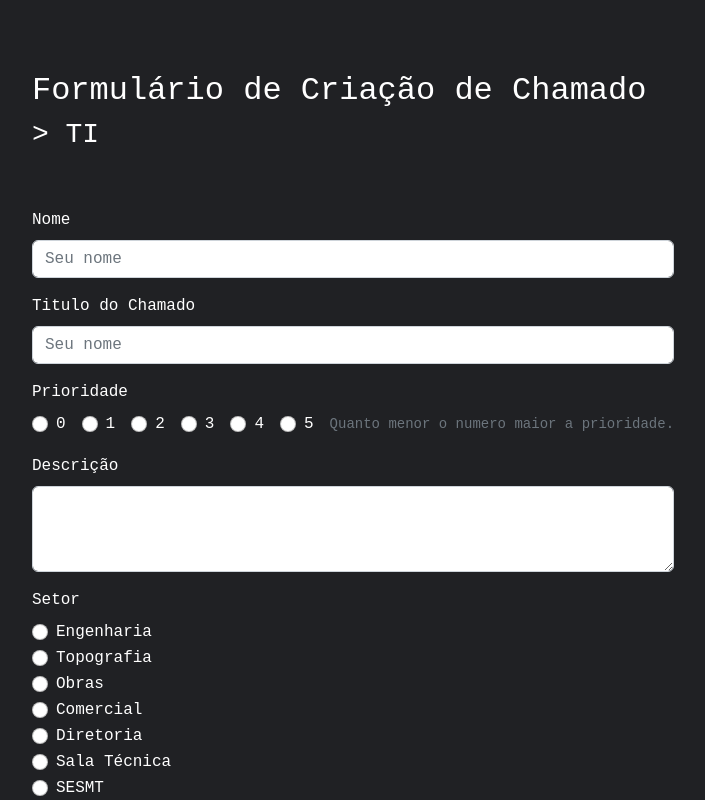
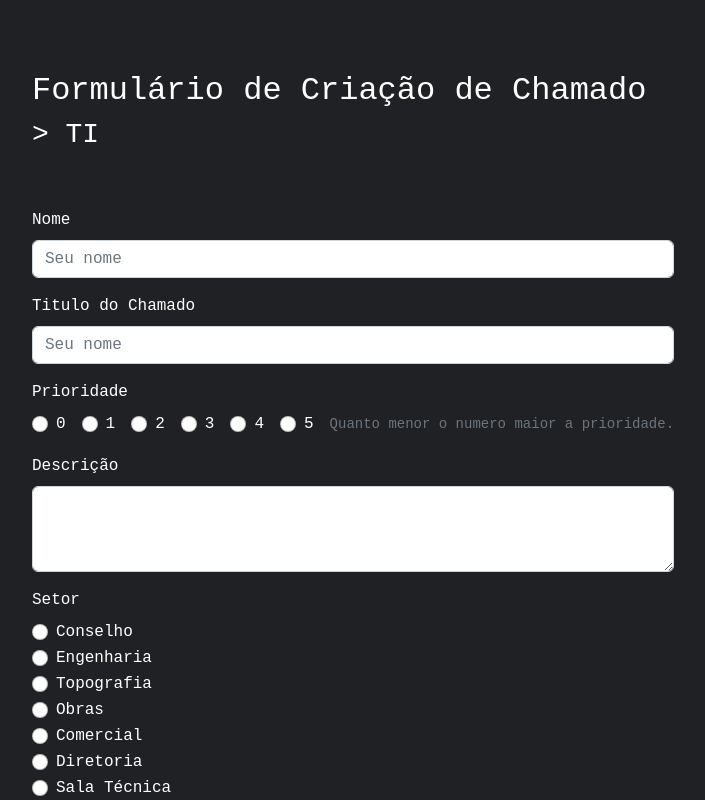
Before and after one commit to AntiKevin/TicketVision, a React (Vite) app: page /chamados/ti in a window 1280 px wide. Shown: the top 800 px of the page, without its empty margins (287-992 px from the left). Built offline with nearby package versions, Linux system fonts and the light colour scheme; a web font is replaced by a local one.

Commit message:
refactor: :recycle: inserting Setor, and refactor
inserting Setor 'Conselho', and refactor the struture of the list for better reading

```diff
--- a/src/components/form-chamados/Design/index.jsx
+++ b/src/components/form-chamados/Design/index.jsx
@@ -126,9 +126,8 @@ export default function TicketDesign() {
           <Form.Label>Setor</Form.Label>
             <div key='inline-radio' className="mb-3">
 
-            {['Engenharia', 'Topografia','Obras',
-              'Comercial','Diretoria','Sala Técnica',
-              'SESMT','Administrativo','Qualidade','TI'].map((setor) => (
+            {['Conselho','Engenharia','Topografia','Obras','Comercial','TI',
+              'Diretoria','Sala Técnica','SESMT','Administrativo','Qualidade'].map((setor) => (
               <Form.Check
               label={setor}
               name="setor"
--- a/src/components/form-chamados/TI/index.jsx
+++ b/src/components/form-chamados/TI/index.jsx
@@ -126,9 +126,8 @@ export default function TicketTI() {
           <Form.Label>Setor</Form.Label>
             <div key='inline-radio' className="mb-3">
 
-            {['Engenharia', 'Topografia','Obras',
-              'Comercial','Diretoria','Sala Técnica',
-              'SESMT','Administrativo','Qualidade'].map((setor) => (
+            {['Conselho','Engenharia','Topografia','Obras','Comercial',
+              'Diretoria','Sala Técnica','SESMT','Administrativo','Qualidade'].map((setor) => (
               <Form.Check
               label={setor}
               name="setor"
```
